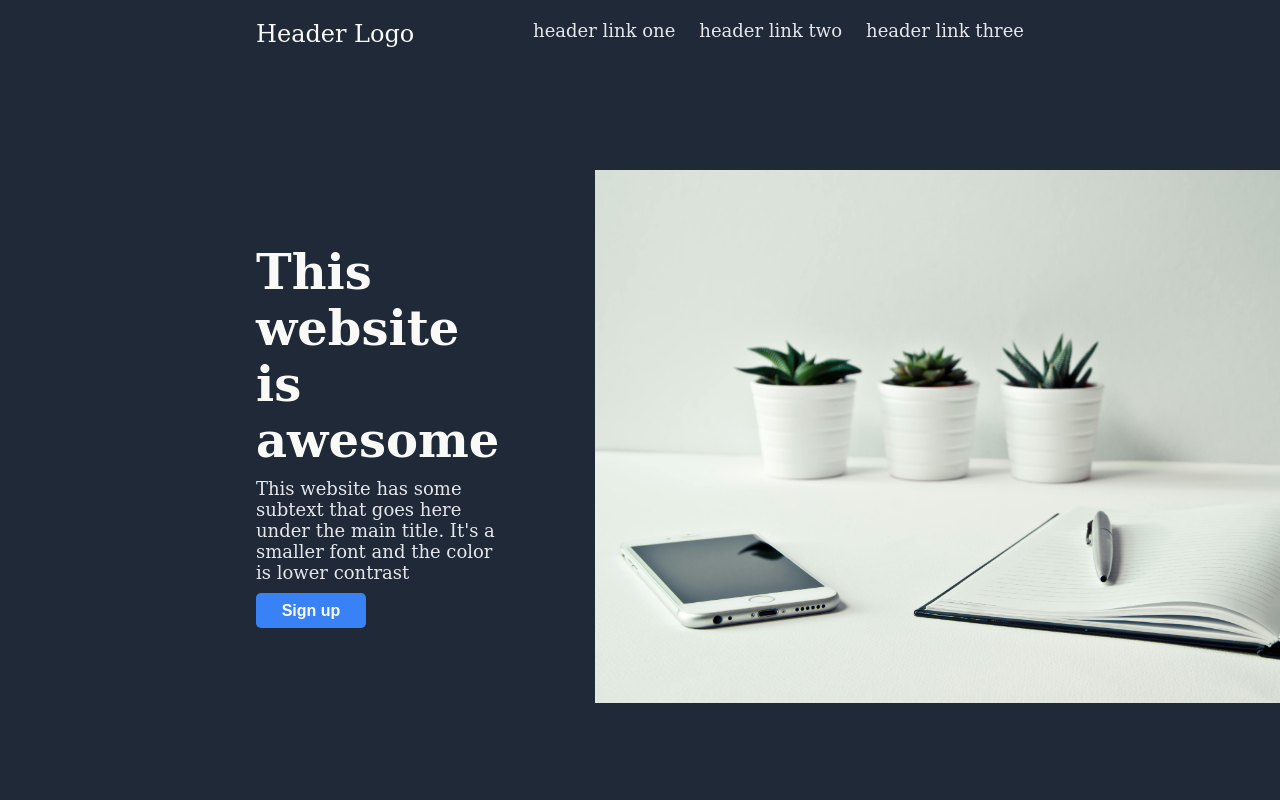
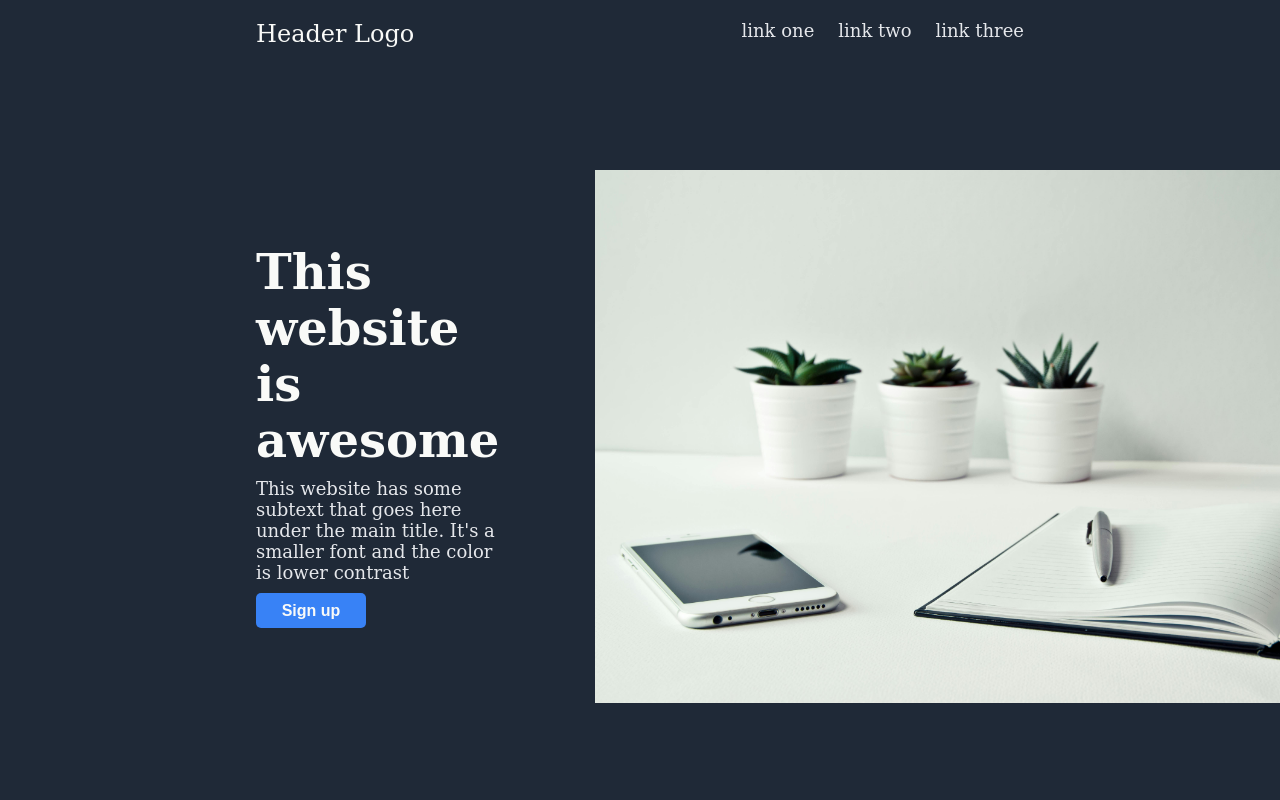
Before and after one commit to richard-mccormick/odin-landing-page, a plain HTML site: page index.html in a window 1280 px wide. Shown: the top 800 px of the page. Drawn offline with Linux system fonts and the light colour scheme.

Commit message:
Add final edits

```diff
--- a/index.html
+++ b/index.html
@@ -12,9 +12,9 @@
         <div class="logo">Header Logo</div>
 
         <ul class="header-links">
-            <li>header link one</li>
-            <li>header link two</li>
-            <li>header link three</li>
+            <li><a href="#">link one</a></li>
+            <li><a href="#">link two</a></li>
+            <li><a href="#">link three</a> </li>
         </ul>
     </div>
 
--- a/style.css
+++ b/style.css
@@ -1,10 +1,15 @@
 * {
     margin: 0;
+    text-decoration: none;
 }
 body {
     font-family: "DeJaVu Serif", Arial, sans-serif;
     display: flex;
     flex-direction: column;
+}
+
+a {
+    color: #E5E7EB;
 }
 /*
 div {
```
